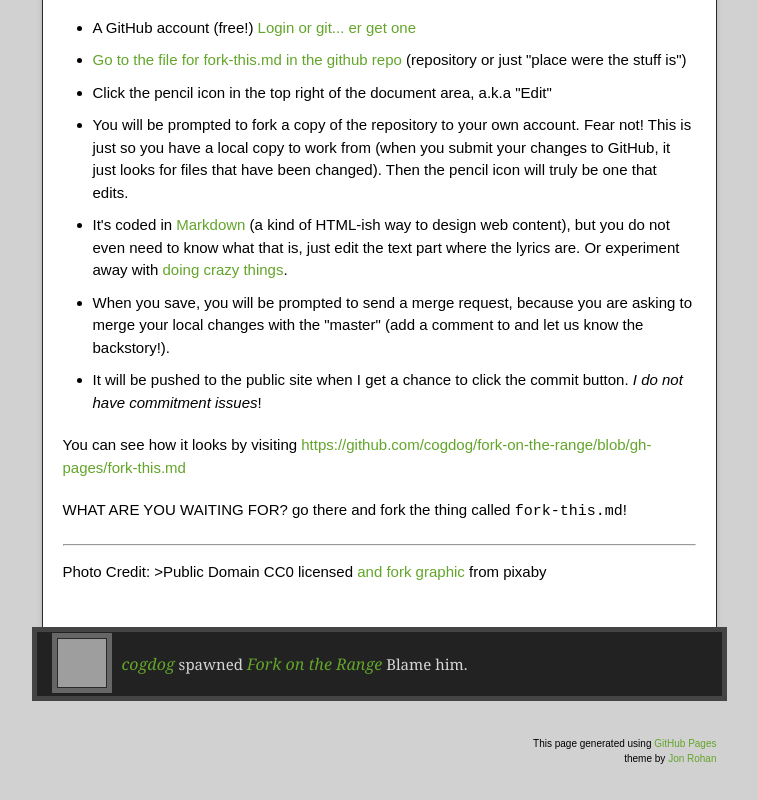
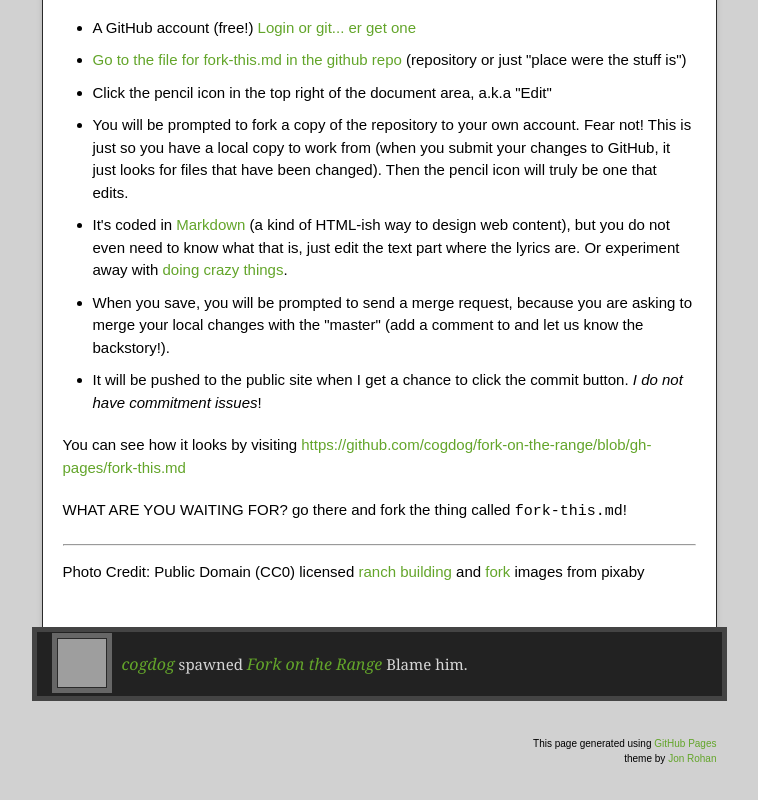
Before and after one commit to cogdog/fork-on-the-range, a plain HTML site: page index.html in a window 1280 px wide. Shown: the part 839-1639 px from the top of the page, without its empty margins (261-1019 px from the left). Drawn offline with nearby package versions, Linux system fonts and the light colour scheme; grey boxes are pictures that could not be loaded.

Commit message:
Once More, With Link Fixed

```diff
--- a/index.html
+++ b/index.html
@@ -61,7 +61,7 @@
 <p>WHAT ARE YOU WAITING FOR? go there and fork the thing called <code>fork-this.md</code>!</p>
 
 <hr />
-<p>Photo Credit: >Public Domain CC0 licensed <a href="https://pixabay.com/en/ranch-barn-buildings-agriculture-718419/"ranch building image</a> and <a href="https://pixabay.com/en/fork-silverware-utensil-cutlery-41024/">fork graphic</a> from pixaby</p>
+<p>Photo Credit: Public Domain (CC0) licensed <a href="https://pixabay.com/en/ranch-barn-buildings-agriculture-718419/">ranch building</a> and <a href="https://pixabay.com/en/fork-silverware-utensil-cutlery-41024/">fork </a> images from pixaby</p>
 
         </article>
       </div>
```
